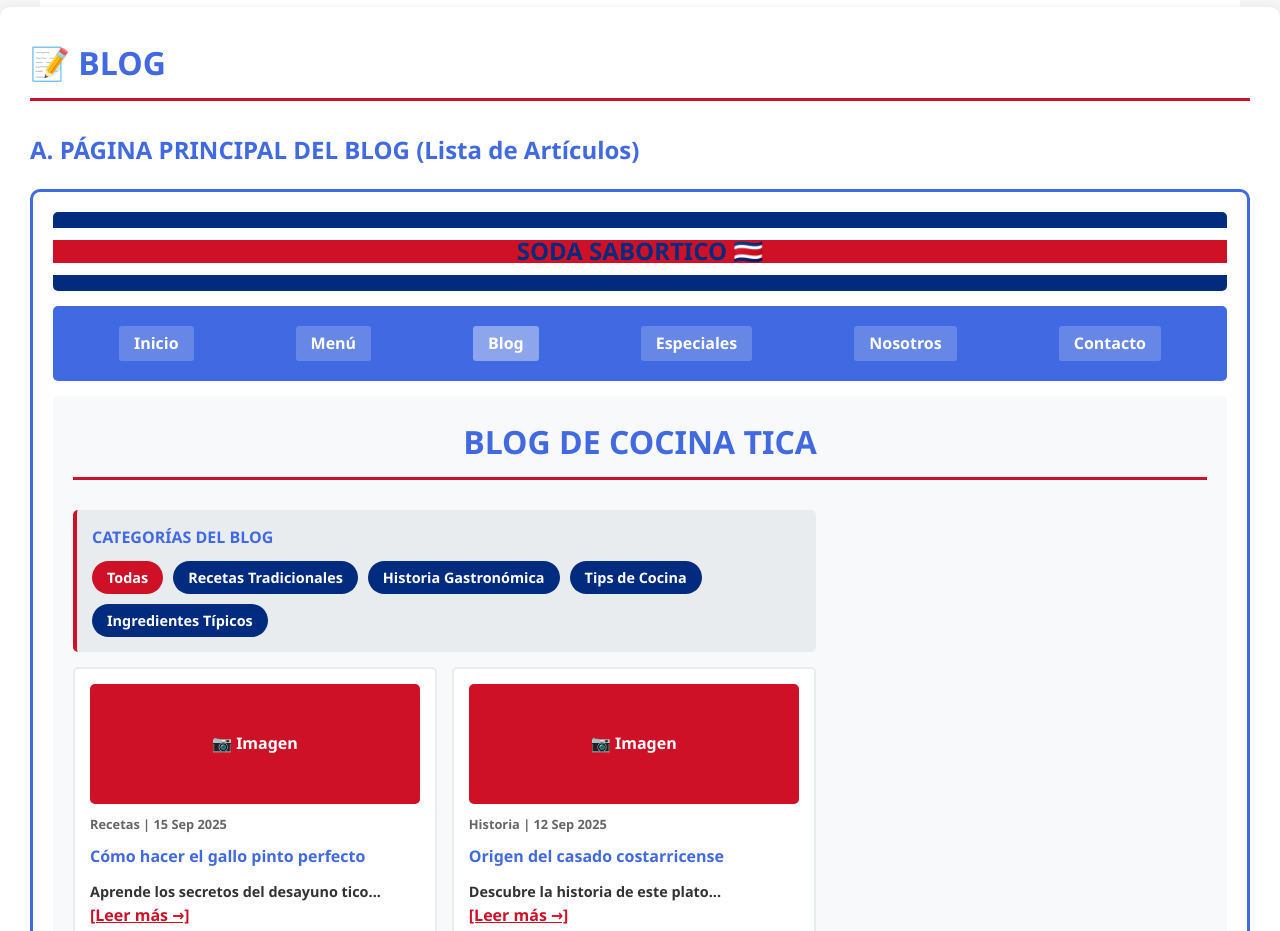
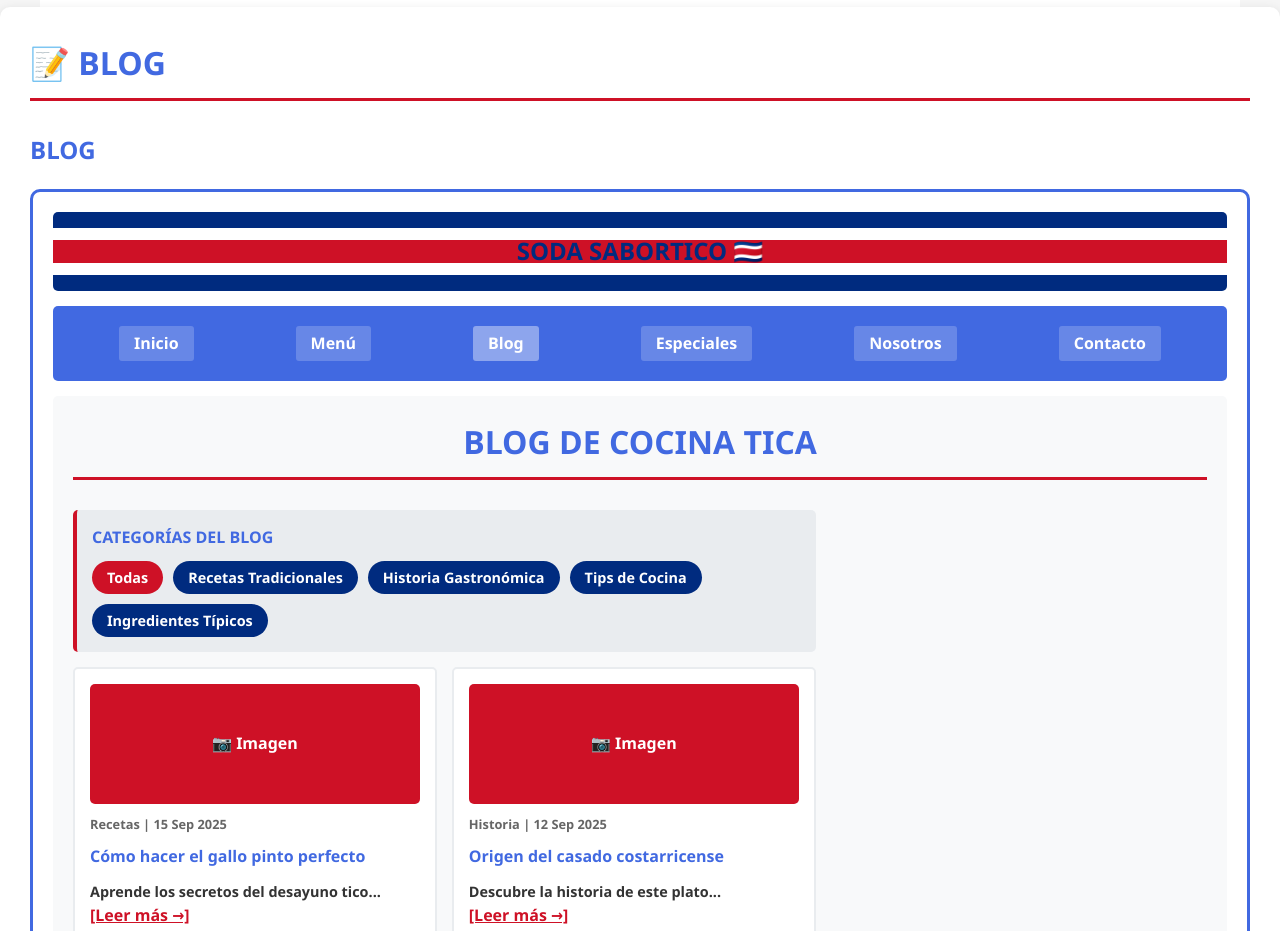
Before and after one commit to GranDiego07/Proyecto, a plain HTML site: page proyecto.html in a window 1280 px wide. Shown: the part 6260-7191 px from the top of the page. Drawn offline with Linux system fonts and the light colour scheme.

Commit message:
borre algo que nada que ver

```diff
--- a/proyecto.html
+++ b/proyecto.html
@@ -245,7 +245,7 @@
         <section>
             <h2>📝 BLOG</h2>
 
-            <h3 style="color: royalblue; margin-top: 30px;">A. PÁGINA PRINCIPAL DEL BLOG (Lista de Artículos)</h3>
+            <h3 style="color: royalblue; margin-top: 30px;"> BLOG</h3>
             <div class="wireframe">
                 <div class="wireframe-header">
                     <h3 style="margin: 0;">SODA SABORTICO 🇨🇷</h3>
```
